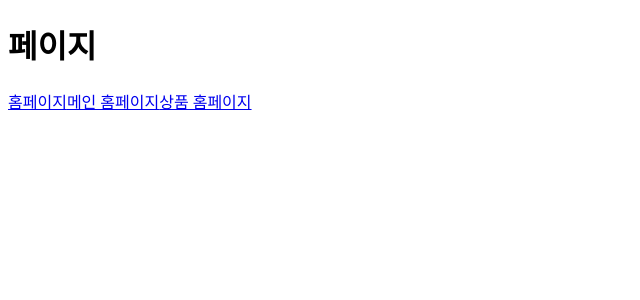
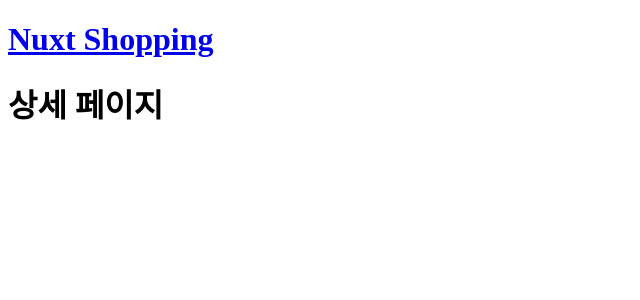
Before and after one commit to magnae2016/learn-nuxt, a Nuxt app: page /detail/1 in a window 1280 px wide. Shown: the top 300 px of the page, without its empty margins (0-640 px from the left). Built offline with nearby package versions, Linux system fonts and the light colour scheme.

Commit message:
Add Nuxt Dynamic Routing

```diff
--- a/layouts/default.vue
+++ b/layouts/default.vue
@@ -1,10 +1,9 @@
 <template>
   <div>
     <header>
-      <h1>{{ $route.name }} 페이지</h1>
-      <nuxtLink to="/">홈페이지</nuxtLink>
-      <nuxtLink to="/main">메인 홈페이지</nuxtLink>
-      <nuxtLink to="/product">상품 홈페이지</nuxtLink>
+      <h1>
+        <NuxtLink to="/">Nuxt Shopping</NuxtLink>
+      </h1>
     </header>
     <Nuxt />
   </div>
--- /dev/null
+++ b/pages/detail/_id.vue
@@ -0,0 +1,16 @@
+<template>
+  <div>
+    <h1>상세 페이지</h1>
+  </div>
+</template>
+
+  <script>
+export default {
+  created() {
+    console.log(this.$route)
+  },
+}
+</script>
+
+  <style>
+</style>
--- a/pages/index.vue
+++ b/pages/index.vue
@@ -5,7 +5,12 @@
         <input type="text" />
       </div>
       <ul>
-        <li v-for="product in products" :key="product.id" class="item flex">
+        <li
+          v-for="product in products"
+          :key="product.id"
+          class="item flex"
+          @click="moveToDetailPage(product.id)"
+        >
           <img
             class="product-image"
             :src="product.imageUrl"
@@ -29,6 +34,11 @@
       imageUrl: `${item.imageUrl}?random=${Math.random()}`,
     }))
     return { products }
+  },
+  methods: {
+    moveToDetailPage(id) {
+      this.$router.push(`detail/${id}`)
+    },
   },
 }
 </script>
```
